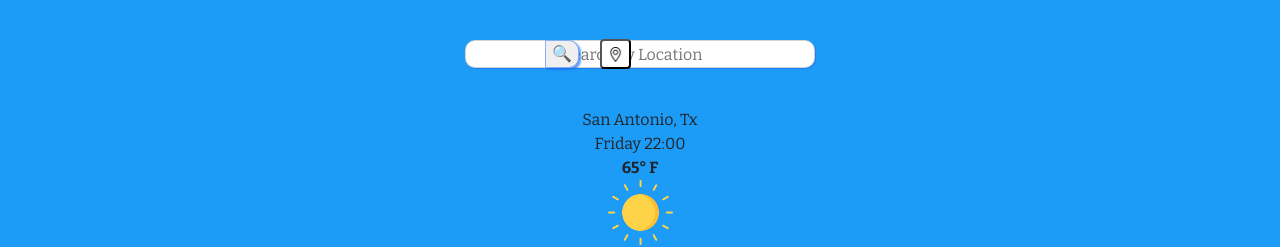
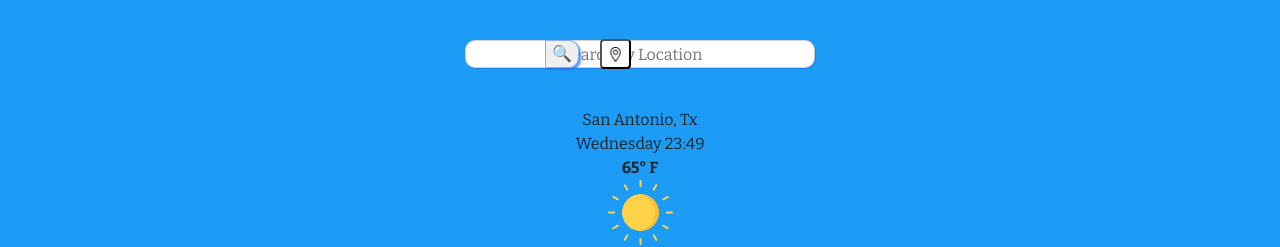
Before and after one commit to Moyauxd/weather-react, a React (Create React App) app: page / in a window 1280 px wide. Shown: the top 247 px of the page. Built offline with nearby package versions, Linux system fonts and the light colour scheme; no server answers.

Commit message:
added time and day

```diff
--- a/src/Weather.js
+++ b/src/Weather.js
@@ -6,6 +6,26 @@ export default function Weather() {
   let [city, Setcity] = useState("");
   let [message, SetMessage] = useState("");
 
+  const now = new Date();
+  let days = [
+    "Sunday",
+    "Monday",
+    "Tuesday",
+    "Wednesday",
+    "Thursday",
+    "Friday",
+    "Saturday",
+  ];
+
+  let day = days[now.getDay()];
+  let hour = now.getHours();
+  let minutes = now.getMinutes();
+  if (hour < 10) {
+    hour = "0" + hour;
+  }
+  if (minutes < 10) {
+    minutes = "0" + minutes;
+  }
   function defaultCity() {
     let apiKey = "e6088b89f99f2de149aacc51020dcb25";
     let weatherUrls = `https://api.openweathermap.org/data/2.5/weather?q=${city}&appid=${apiKey}&units=imperial`;
@@ -65,7 +85,10 @@ export default function Weather() {
       </form>
       <div className="align">
         <div>San Antonio, Tx</div>
-        <span> Friday </span> <span>22:00 </span>
+        <span> {day} </span>{" "}
+        <span>
+          {hour}:{minutes}
+        </span>
         <div>
           <strong> 65° F</strong>
         </div>
```
